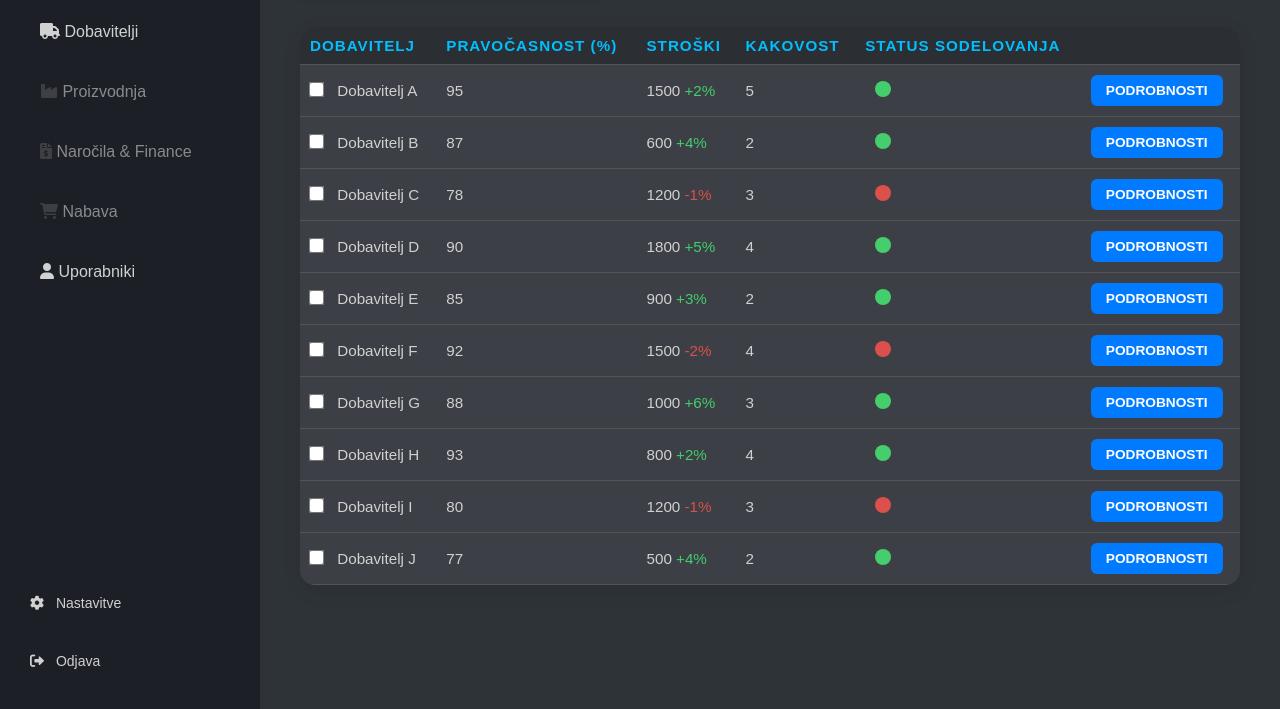
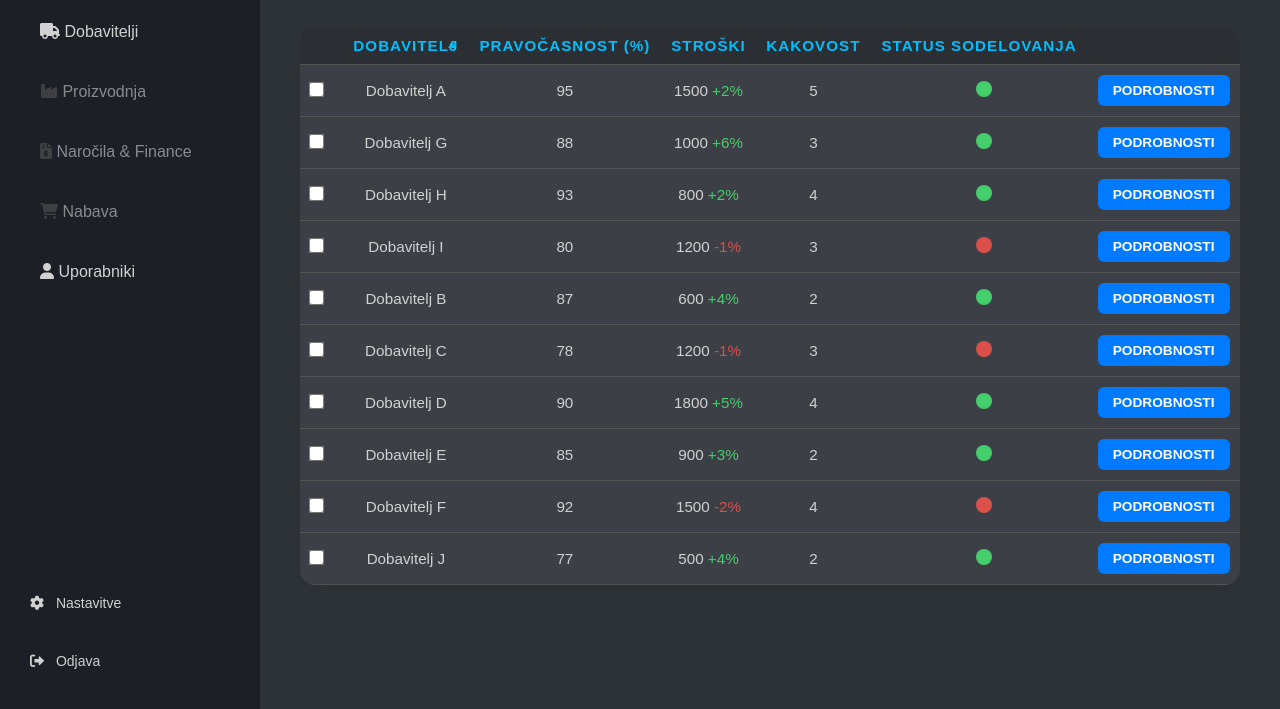
Before and after one commit to blazgrilj/blazgrilj.github.io, a plain HTML site: page suppliers.html in a window 1280 px wide. Shown: the part 91-800 px from the top of the page. Drawn offline with Linux system fonts and the light colour scheme.

Commit message:
Added back buttons and some minor fixes

```diff
--- a/scripts.js
+++ b/scripts.js
@@ -104,11 +104,11 @@ checkboxes.forEach(function (checkbox) {
 });
 
 
-// // Function to initialize the table sorting on page load
-// document.addEventListener("DOMContentLoaded", function () {
-//     // Sort by the first column (index 0) in ascending order by default
-//     sortTable(0);
-// });
+// Function to initialize the table sorting on page load
+document.addEventListener("DOMContentLoaded", function () {
+    // Sort by the first column (index 0) in ascending order by default
+    sortTable(1);
+});
 
 document.addEventListener("DOMContentLoaded", function () {
     // Add event listener for supplier names (click on the first column only)
--- a/styles.css
+++ b/styles.css
@@ -189,7 +189,7 @@ table {
 
 th, td {
     padding: 18px 25px;
-    text-align: left;
+    text-align: center;
     border-bottom: 1px solid #4d5058; /* Dark gray border */
     font-size: 0.95em;
     color: #d1d1d1; /* Light gray text */
@@ -211,6 +211,7 @@ tr:hover {
     background-color: #4a4e55; /* Dark gray hover effect */
     cursor: pointer;
 }
+
 
 .green {
     color: #44cf6c; /* Muted green for good status */
@@ -478,7 +479,7 @@ table {
 
 th, td {
     padding: 10px;
-    text-align: left;
+    text-align: center;
     border-bottom: 1px solid #555;
 }
 
--- a/suppliers.html
+++ b/suppliers.html
@@ -37,10 +37,11 @@
             <thead>
                 <thead>
                     <tr>
-                        <th onclick="sortTable(0)">Dobavitelj</th>
-                        <th onclick="sortTable(1)">Pravočasnost (%)</th>
-                        <th onclick="sortTable(2)">Stroški</th>
-                        <th onclick="sortTable(3)">Kakovost</th>
+                        <th style="width: 10px;"></th>
+                        <th onclick="sortTable(1)">Dobavitelj</th>
+                        <th onclick="sortTable(2)">Pravočasnost (%)</th>
+                        <th onclick="sortTable(3)">Stroški</th>
+                        <th onclick="sortTable(4)">Kakovost</th>
                         <th>Status sodelovanja</th>
                         <th></th>
                     </tr>
@@ -48,7 +49,8 @@
             </thead>
             <tbody>
                 <tr data-supplier="Dobavitelj A">
-                    <td><input type="checkbox" class="supplier-checkbox"> Dobavitelj A</td>
+                    <td><input type="checkbox" class="supplier-checkbox"></td>
+                    <td> Dobavitelj A</td>
                     <td>95</td>
                     <td>1500 <span class="green">+2%</span></td>
                     <td>5</td>
@@ -56,7 +58,8 @@
                     <td><button class="details-button">Podrobnosti</button></td>
                 </tr>
                 <tr data-supplier="Dobavitelj B">
-                    <td><input type="checkbox" class="supplier-checkbox"> Dobavitelj B</td>
+                    <td><input type="checkbox" class="supplier-checkbox"></td>
+                    <td>Dobavitelj B</td>
                     <td>87</td>
                     <td>600 <span class="green">+4%</span></td>
                     <td>2</td>
@@ -64,7 +67,8 @@
                     <td><button class="details-button">Podrobnosti</button></td>
                 </tr>
                 <tr data-supplier="Dobavitelj C">
-                    <td><input type="checkbox" class="supplier-checkbox"> Dobavitelj C</td>
+                    <td><input type="checkbox" class="supplier-checkbox"></td>
+                    <td>Dobavitelj C</td>
                     <td>78</td>
                     <td>1200 <span class="red">-1%</span></td>
                     <td>3</td>
@@ -72,7 +76,8 @@
                     <td><button class="details-button">Podrobnosti</button></td>
                 </tr>
                 <tr data-supplier="Dobavitelj D">
-                    <td><input type="checkbox" class="supplier-checkbox"> Dobavitelj D</td>
+                    <td><input type="checkbox" class="supplier-checkbox"></td>
+                    <td>Dobavitelj D</td>
                     <td>90</td>
                     <td>1800 <span class="green">+5%</span></td>
                     <td>4</td>
@@ -80,7 +85,8 @@
                     <td><button class="details-button">Podrobnosti</button></td>
                 </tr>
                 <tr data-supplier="Dobavitelj E">
-                    <td><input type="checkbox" class="supplier-checkbox"> Dobavitelj E</td>
+                    <td><input type="checkbox" class="supplier-checkbox"></td>
+                    <td>Dobavitelj E</td>
                     <td>85</td>
                     <td>900 <span class="green">+3%</span></td>
                     <td>2</td>
@@ -88,7 +94,8 @@
                     <td><button class="details-button">Podrobnosti</button></td>
                 </tr>
                 <tr data-supplier="Dobavitelj F">
-                    <td><input type="checkbox" class="supplier-checkbox"> Dobavitelj F</td>
+                    <td><input type="checkbox" class="supplier-checkbox"></td>
+                    <td>Dobavitelj F</td>
                     <td>92</td>
                     <td>1500 <span class="red">-2%</span></td>
                     <td>4</td>
@@ -96,7 +103,8 @@
                     <td><button class="details-button">Podrobnosti</button></td>
                 </tr>
                 <tr data-supplier="Dobavitelj G">
-                    <td><input type="checkbox" class="supplier-checkbox"> Dobavitelj G</td>
+                    <td><input type="checkbox" class="supplier-checkbox"></td>
+                    <td> Dobavitelj G</td>
                     <td>88</td>
                     <td>1000 <span class="green">+6%</span></td>
                     <td>3</td>
@@ -104,7 +112,8 @@
                     <td><button class="details-button">Podrobnosti</button></td>
                 </tr>
                 <tr data-supplier="Dobavitelj H">
-                    <td><input type="checkbox" class="supplier-checkbox"> Dobavitelj H</td>
+                    <td><input type="checkbox" class="supplier-checkbox"></td>
+                    <td> Dobavitelj H</td>
                     <td>93</td>
                     <td>800 <span class="green">+2%</span></td>
                     <td>4</td>
@@ -112,7 +121,8 @@
                     <td><button class="details-button">Podrobnosti</button></td>
                 </tr>
                 <tr data-supplier="Dobavitelj I">
-                    <td><input type="checkbox" class="supplier-checkbox"> Dobavitelj I</td>
+                    <td><input type="checkbox" class="supplier-checkbox"></td>
+                    <td> Dobavitelj I</td>
                     <td>80</td>
                     <td>1200 <span class="red">-1%</span></td>
                     <td>3</td>
@@ -120,7 +130,8 @@
                     <td><button class="details-button">Podrobnosti</button></td>
                 </tr>
                 <tr data-supplier="Dobavitelj J">
-                    <td><input type="checkbox" class="supplier-checkbox"> Dobavitelj J</td>
+                    <td><input type="checkbox" class="supplier-checkbox"></td>
+                    <td>Dobavitelj J</td>
                     <td>77</td>
                     <td>500 <span class="green">+4%</span></td>
                     <td>2</td>
```
Also changed, not shown: comparisons.html (+4 -3 lines), details.html (+3 -2 lines), permissions.html (+4 -2 lines).
